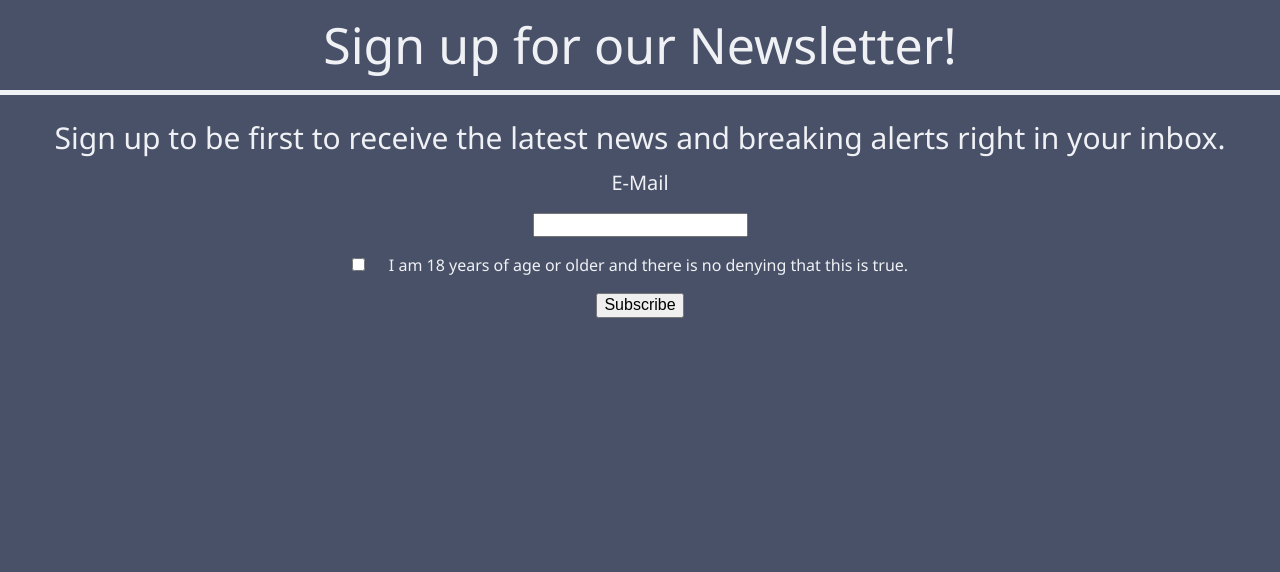
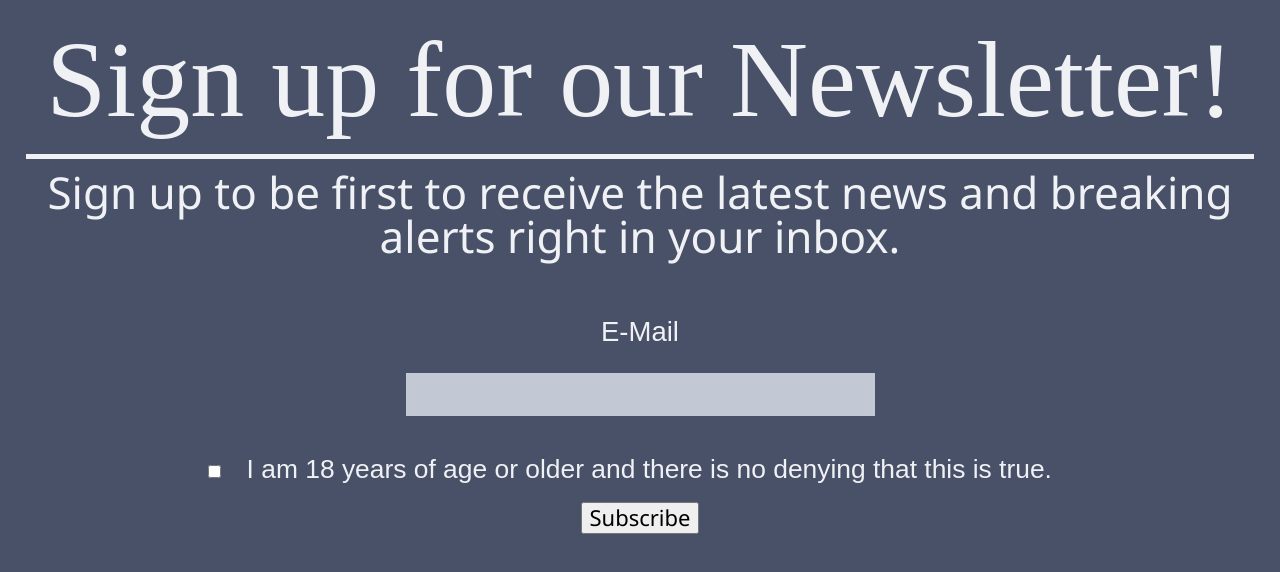
Before and after one commit to Shad0wMast3r-Designs/Lab3_Kukuc, a plain HTML site: page index.html in a window 1280 px wide. Drawn offline with nearby package versions, Linux system fonts and the light colour scheme.

Commit message:
updating the site

```diff
--- a/css/style.css
+++ b/css/style.css
@@ -256,16 +256,28 @@ textarea {
   }
 }
 
-/*My Code*/
-body,html {
-	padding-top: 10px;
+/* ===== BASE STYLES =====*/
+
+/*
+ Major Sixth Modular Scale
+ http://www.modularscale.com/?22&px&1.667&web&text
+*/
+
+html {
+	font-size: 1.375em; /*22px*/
+	line-height: 1.182em;
 	background-color: #485167;
+	padding: 1.182em;
+	text-rendering: optimizeLegibility;
 	color: #f0f1f5;
+}
+li {
+	text-align: center;
 }
 h1 {
 	text-align: center;
-	font-family: "Segoe UI", Arial, sans-serif;
-	font-size: 50px;
+	font-family: "Times New Roman", Arial, sans-serif;
+	font-size: 4.909em;
 }
 hr {
 	margin-top: 20px;
@@ -277,27 +289,37 @@ hr {
 p {
 	font-family: "Segoe UI", Arial, sans-serif;
 	text-align:center;
-	padding-top: 20px;
-	font-size: 30px;
+	font-size: 2em;
 }
 label[for=email] {
-	padding-top: 20px;
-	padding-bottom: 1em;
+	padding-top: 40px;
+	padding-bottom: 1.000em;
 	text-align: center;
-	display: block;
-	font-family: "Segoe UI", Arial, sans-serif;
-	font-size: 20px;
+	display: inline-block;
+	font-family: "Garamond Header", Arial, sans-serif;
+	font-size: 1.250em;
 }
+
+/* ===== LAYOUT STYLES ===== */
 input[type=email] {
+	border: none;
+	background-color: #c3c8d5;
 	display: block;
 	margin: auto;
+	font-size: 1.618em;
 	text-align: center;
 }
-label  {
+label {
+	margin: auto;
+	margin-top: 20px;
 	padding: 20px;
+	font-size: 1.20em;
 	display: inline-block;
+	font-family: "Garamond Header", Arial, sans-serif;
+}
+input[type=submit] {
+	display: block;
+	margin-right: auto;
+	margin-left: auto;
 	font-family: "Segoe UI", Arial, sans-serif;
 }
-li {
-	text-align: center;
-}
```
